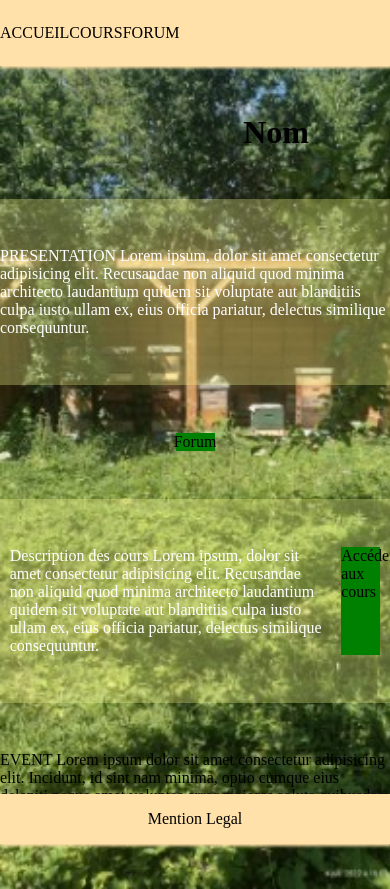
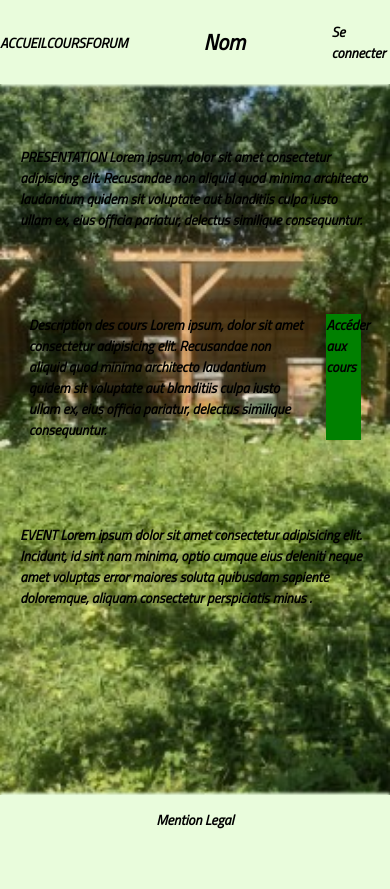
Before and after one commit to elmasta/apiculture, a Django app: page / in a window 390 px wide. After the commit the page ends 829 px from the top, so only its background shows below. Run offline with Django 4.2, Linux system fonts and the light colour scheme; some libraries are stand-ins or nearby versions.

Commit message:
More work on the lesson front done

```diff
--- a/apiculture/blog/static/css/base.css
+++ b/apiculture/blog/static/css/base.css
@@ -15,8 +15,11 @@ a{
 }
 
 header, footer{
-    background-color: rgb(255, 225, 169);
-    box-shadow:1px 2px 3px rgb(255, 225, 169);
+    background-color: rgb(233, 252, 220);
+}
+
+header{
+    box-shadow:0px 2px 3px rgb(233, 252, 220);
 }
 
 nav{
@@ -24,6 +27,7 @@ nav{
     padding: 1.5rem 0;
     display: flex;
     justify-content: space-between;
+    align-items: center;
 }
 
 ul{
@@ -33,6 +37,12 @@ ul{
 
 #firstMenu{
     width: 30%;
+}
+
+h1{
+    font-size:22px;
+    font-weight: bolder;
+    color: black;
 }
 
 #secondMenu{
@@ -46,8 +56,111 @@ footer{
     display: flex;
     justify-content: center;
     padding: 1rem 0;
+    box-shadow:0px -2px 3px rgb(233, 252, 220);
 }
 
-.formButton{
-    padding: 0.25rem 0.5rem;
+html{
+    font-size: 14px;
+    font-family: 'Titillium Web', sans-serif;
+    font-weight: bolder;
 }
+
+.container{
+    margin: 20px;
+    padding: 20px;
+}
+
+.line{
+    display: flex;
+    justify-content: space-around;
+    width: 100%;
+    padding: 3rem 0;
+}
+
+.lineElem{
+    display: flex;
+    justify-content: center;
+}
+
+.description{
+    width: 80%;
+}
+
+.link{
+    background-color: green;
+    width: 10%;
+}
+
+.lone{
+    display: flex;
+    justify-content: space-around;
+}
+
+#cours_list_block{
+    display: flex;
+    flex-direction: column;
+    align-items: center;
+}
+
+.cours_list{
+    border-radius: 5px;
+    background-color: #292B2E;
+    width: 80%;
+    display: flex;
+    flex-direction: column;
+    align-items: center;
+    margin: 2rem 0;
+    padding: 1rem 0;
+}
+
+.desc_and_del{
+    width: 100%;
+    display: flex;
+    justify-content: space-around;
+}
+
+.desc{
+    word-break: break-word;
+    color: white;
+    width: 60%;
+}
+
+.coursURL{
+    width: 5%;
+}
+
+.coursURL>a{
+    color:aqua;
+}
+
+.coursOptions{
+    width: 20%;
+}
+
+.subforum{
+    margin-top:20px;
+}
+
+.coursIndexBTN{
+    border: none;
+    padding: 0.5rem;
+    margin: 0 0.3rem;
+}
+
+h2{
+    color: white;
+}
+
+@media screen and (max-width: 460px) {
+    .container{
+        margin: 10px;
+        padding: 10px;
+    }
+}
+
+@media screen and (min-width: 460px) and (max-width: 1024px) {
+    .container{
+        margin: 15px;
+        padding: 15px;
+    }
+}
--- a/apiculture/blog/static/css/index.css
+++ /dev/null
@@ -1,30 +0,0 @@
-.backYel{
-    background-color: rgba(250, 250, 144, .3);
-    color: white;
-}
-
-.line{
-    display: flex;
-    justify-content: space-around;
-    width: 100%;
-    padding: 3rem 0;
-}
-
-.lineElem{
-    display: flex;
-    justify-content: center;
-}
-
-.description{
-    width: 80%;
-}
-
-.link{
-    background-color: green;
-    width: 10%;
-}
-
-.lone{
-    display: flex;
-    justify-content: space-around;
-}
--- a/apiculture/blog/templates/blog/base.html
+++ b/apiculture/blog/templates/blog/base.html
@@ -8,6 +8,7 @@
 
     {% load static %}
     <link rel="stylesheet" href="{% static 'css/base.css' %}" />
+    <link href="https://fonts.googleapis.com/css2?family=Titillium+Web:ital@1&display=swap" rel="stylesheet">
 </head>
 <body>
     <header>
@@ -16,13 +17,17 @@
                 <li><a href="{% url 'index' %}">ACCUEIL</a></li>
                 <li><a href="{% url 'cours_index' %}">COURS</a></li>
                 <li><a href="{% url 'forum' %}">FORUM</a></li>
-                <!-- <li><a href="{% url 'shop' %}">SHOP</a></li> -->
             </ul>
-            {% if request.user.is_authenticated %}
-            <ul id="secondMenu">
-                <li><a href="{% url 'user_logout' %}">Se déconnecter</a></li>
-            </ul>
-            {% endif %}
+            <div>
+                <h1>Nom</h1>
+            </div>
+            <div id="secondMenu">
+                {% if request.user.is_authenticated %}
+                <a href="{% url 'user_logout' %}">Se déconnecter</a>
+                {% else %}
+                <a href="{% url 'login' %}">Se connecter</a>
+                {% endif %}
+            </div>
         </nav>
     </header>
     <main>
--- a/apiculture/blog/templates/blog/coursedit.html
+++ b/apiculture/blog/templates/blog/coursedit.html
@@ -3,7 +3,6 @@
 {% load static %}
 
 {% block content %}
-<link rel="stylesheet" href="{% static 'css/coursedit.css' %}" />
 <form class="user" method="post">
     {% csrf_token %}
     <div>
--- a/apiculture/blog/templates/blog/index.html
+++ b/apiculture/blog/templates/blog/index.html
@@ -3,35 +3,30 @@
 {% load static %}
 
 {% block content %}
-<link rel="stylesheet" href="{% static 'css/index.css' %}" />
-<div class="line">
-    <div class="lineElem">
-        <img>
+<div class="container">
+    <div class="line lone">
+        PRESENTATION Lorem ipsum, dolor sit amet consectetur adipisicing elit. Recusandae
+        non
+        aliquid quod minima architecto laudantium quidem sit voluptate aut blanditiis culpa iusto ullam ex, eius
+        officia
+        pariatur, delectus similique consequuntur.
     </div>
-    <div class="lineElem">
-        <h1>Nom</h1>
+    <div class="line lone">
+        <div class="description">
+            Description des cours Lorem ipsum, dolor sit amet consectetur adipisicing elit.
+            Recusandae non aliquid quod
+            minima architecto laudantium quidem sit voluptate aut blanditiis culpa iusto ullam ex, eius officia
+            pariatur,
+            delectus similique consequuntur.</div>
+        <div class="link">
+            <a href="{% url 'cours_index' %}">Accéder aux cours</a>
+        </div>
     </div>
+    <div class="line lone">
+        EVENT Lorem ipsum dolor sit amet consectetur adipisicing elit. Incidunt, id sint nam
+        minima,
+        optio cumque eius deleniti neque amet voluptas error maiores soluta quibusdam sapiente doloremque, aliquam
+        consectetur perspiciatis minus
+        .</div>
 </div>
-<div class="line backYel lone">PRESENTATION Lorem ipsum, dolor sit amet consectetur adipisicing elit. Recusandae non
-    aliquid quod minima architecto laudantium quidem sit voluptate aut blanditiis culpa iusto ullam ex, eius officia
-    pariatur, delectus similique consequuntur.</div>
-<div class="line">
-    <div class="lineElem link">
-        <a href="{% url 'forum' %}">Forum</a>
-    </div>
-    <!-- <div class="lineElem link">
-        <a href="{% url 'shop' %}">Shop</a>
-    </div> -->
-</div>
-<div class="line backYel lone">
-    <div class="description">Description des cours Lorem ipsum, dolor sit amet consectetur adipisicing elit. Recusandae non aliquid quod
-        minima architecto laudantium quidem sit voluptate aut blanditiis culpa iusto ullam ex, eius officia pariatur,
-        delectus similique consequuntur.</div>
-    <div class="link">
-        <a href="{% url 'cours_index' %}">Accéder aux cours</a>
-    </div>
-</div>
-<div class="line lone">EVENT Lorem ipsum dolor sit amet consectetur adipisicing elit. Incidunt, id sint nam minima,
-    optio cumque eius deleniti neque amet voluptas error maiores soluta quibusdam sapiente doloremque, aliquam
-    consectetur perspiciatis minus.</div>
 {% endblock %}
--- a/apiculture/blog/templates/blog/login.html
+++ b/apiculture/blog/templates/blog/login.html
@@ -21,7 +21,6 @@
 {% if errors %}
     <div>{{ errors }}</div>
 {% endif %}
-<hr>
 <div>
     <a href="">Mot de passe oublié?</a>
 </div>
--- a/apiculture/blog/views.py
+++ b/apiculture/blog/views.py
@@ -61,20 +61,29 @@ def cours_index(request):
     context = {}
     if request.user.is_authenticated:
         if request.method == "POST":
-            None
-    cours = get_list_or_404(Cours.objects.all().order_by("created_at"))
-    paginator = Paginator(cours, 1)
-    page = request.GET.get('page')
-    cours = paginator.get_page(page)
-
-    # try:
-    #     cours = paginator.page(page)
-    # except PageNotAnInteger:
-    #     cours = paginator.page(1)
-    # except EmptyPage:
-    #     cours = paginator.page(paginator.num_pages)
-    context["list"] = cours
-    return render(request, 'blog/cours_index.html', context)
+            if request.POST.get("delete"):
+                Cours.objects.get(id=request.POST.get("delete")).delete()
+            elif request.POST.get("published"):
+                modif_cours = Cours.objects.get(id=request.POST.get("published"))
+                modif_cours.published = True
+                modif_cours.save()
+    if request.user.is_superuser:
+        cours = Cours.objects.all().order_by("created_at")
+    else:
+        cours = Cours.objects.exclude(published=False).order_by("created_at")
+    if cours:
+        paginator = Paginator(cours, 1)
+        page = request.GET.get('page')
+        try:
+            cours = paginator.page(page)
+        except PageNotAnInteger:
+            cours = paginator.page(1)
+        except EmptyPage:
+            cours = paginator.page(paginator.num_pages)
+        context["list"] = cours
+        return render(request, 'blog/cours_index.html', context)
+    else:
+        return redirect("index")
 
 
 def cours_creation(request):
--- a/apiculture/forum/templates/forum/base.html
+++ b/apiculture/forum/templates/forum/base.html
@@ -6,7 +6,6 @@
 <link rel="stylesheet" href="{% static 'style.css' %}">
 <link rel="stylesheet" href="https://cdnjs.cloudflare.com/ajax/libs/font-awesome/4.7.0/css/font-awesome.min.css">
 <link rel="preconnect" href="https://fonts.gstatic.com">
-<link href="https://fonts.googleapis.com/css2?family=Titillium+Web:ital@1&display=swap" rel="stylesheet">
 <form action="{% url 'search_result' %}" role="form" method="GET">
     <div class="search-box">
         <div>
--- a/apiculture/forum/templates/forum/forums.html
+++ b/apiculture/forum/templates/forum/forums.html
@@ -6,7 +6,7 @@
     <div class="subforum">
         {% if forums %}
         <div class="subforum-title">
-            <h1>Information générale</h1>
+            <h1 id="hForum">Information générale</h1>
         </div>
 
         {% for forum in forums %}
```
Also changed, not shown: apiculture/blog/admin.py (+6 -2 lines), apiculture/blog/models.py (+13 -5 lines), apiculture/blog/static/css/cours_index.css (deleted, +0 -23 lines), apiculture/blog/templates/blog/cours_index.html (+10 -7 lines), apiculture/forum/static/style.css (+5 -24 lines), apiculture/blog/migrations/0003_event_cours_created_by.py (added), apiculture/blog/static/css/coursedit.css (deleted), apiculture/blog/templates/blog/delete_account.html (added).
